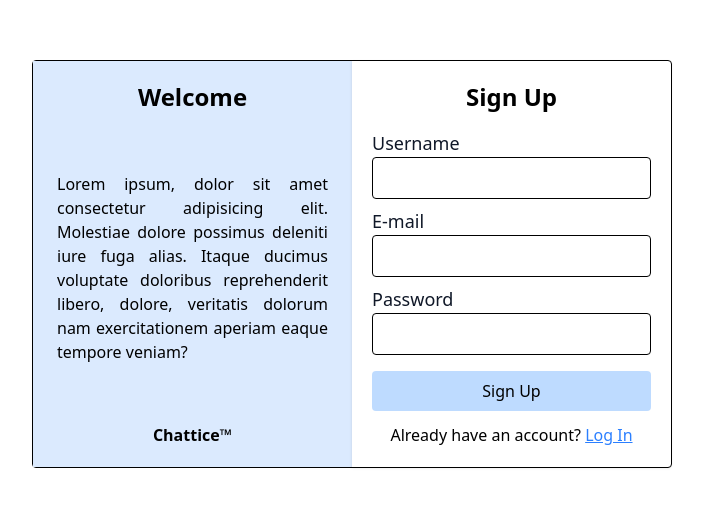
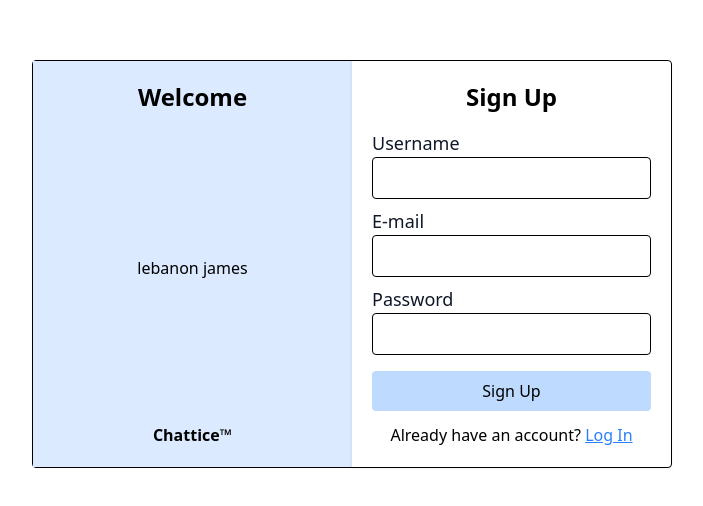
Before and after one commit to Nicolas-Kochhann/Chattice, a SvelteKit app in the folder client/: page /account/signup in a window 1280 px wide. Shown: the part 136-642 px from the top of the page, without its empty margins (288-991 px from the left). Built offline with nearby package versions, Linux system fonts and the light colour scheme.

Commit message:
Add message carrossel to login and signup pages

```diff
--- /dev/null
+++ b/client/src/lib/components/Carrossel.svelte
@@ -0,0 +1,30 @@
+<script lang="ts">
+	import { fade } from 'svelte/transition';
+
+	let { messages, duration }: { messages: Array<string>; duration: number } = $props();
+	let counter = $state(0);
+	let currentMessage = $derived(messages[counter]);
+
+	$effect(() => {
+		const intervalId = setInterval(() => {
+			counter++;
+			if (counter === messages.length) {
+				counter = 0;
+			}
+		}, duration);
+
+		return () => clearInterval(intervalId);
+	});
+</script>
+
+<div class="relative flex items-center justify-center min-h-8 w-full text-center">
+    {#key counter}
+        <p
+            in:fade={{ delay: 750 }}
+            out:fade
+            class="absolute inset-0 flex items-center justify-center"
+        >
+            {currentMessage}
+        </p>
+    {/key}
+</div>
--- a/client/src/routes/account/login/+page.svelte
+++ b/client/src/routes/account/login/+page.svelte
@@ -1,6 +1,12 @@
 <script>
 	import { enhance } from '$app/forms';
 	import { resolve } from '$app/paths';
+	import Carrossel from '$lib/components/Carrossel.svelte';
+
+	const messages = [
+		"lebanon james",
+		"Lorem ipsum, dolor sit amet consectetur adipisicing elit. Mollitia ipsum recusandae voluptatem provident, tempora illum, deserunt in libero aut eaque, minus perspiciatis dolorem consequatur suscipit minima maiores a consectetur ducimus!"
+	]
 </script>
 
 <svelte:head>
@@ -11,7 +17,7 @@
 	<div class="lg:w-1/2 grid grid-cols-2 rounded border">
 		<div class="bg-amber-100 px-3 py-5 flex flex-col justify-between">
 			<h2 class="text-center text-2xl font-bold">Welcome</h2>
-            <p class="text-justify mx-3 my-6">Lorem ipsum, dolor sit amet consectetur adipisicing elit. Ipsum quisquam nisi unde eos ullam ut doloribus eum in mollitia at vero itaque commodi ad esse excepturi, illum, nobis architecto blanditiis?</p>
+            <Carrossel {messages} duration={7000} />
             <p class="text-center"><strong>Chattice™</strong></p>
 		</div>
 		<form action="?/login" method="POST" class="px-3 py-5 shadow" use:enhance>
--- a/client/src/routes/account/signup/+page.svelte
+++ b/client/src/routes/account/signup/+page.svelte
@@ -1,6 +1,12 @@
 <script>
 	import { enhance } from '$app/forms';
 	import { resolve } from '$app/paths';
+	import Carrossel from '$lib/components/Carrossel.svelte';
+
+	const messages = [
+		"lebanon james",
+		"Lorem ipsum, dolor sit amet consectetur adipisicing elit. Mollitia ipsum recusandae voluptatem provident, tempora illum, deserunt in libero aut eaque, minus perspiciatis dolorem consequatur suscipit minima maiores a consectetur ducimus!"
+	]
 </script>
 
 <svelte:head>
@@ -11,7 +17,7 @@
 	<div class="lg:w-1/2 grid grid-cols-2 rounded border">
 		<div class="bg-blue-100 px-3 py-5 flex flex-col justify-between">
 			<h2 class="text-center text-2xl font-bold">Welcome</h2>
-            <p class="text-justify mx-3 my-6">Lorem ipsum, dolor sit amet consectetur adipisicing elit. Molestiae dolore possimus deleniti iure fuga alias. Itaque ducimus voluptate doloribus reprehenderit libero, dolore, veritatis dolorum nam exercitationem aperiam eaque tempore veniam?</p>
+			<Carrossel {messages} duration={7000} />
             <p class="text-center"><strong>Chattice™</strong></p>
 		</div>
 		<form action="?/signup" method="POST" class="px-3 py-5 shadow" use:enhance>
```
